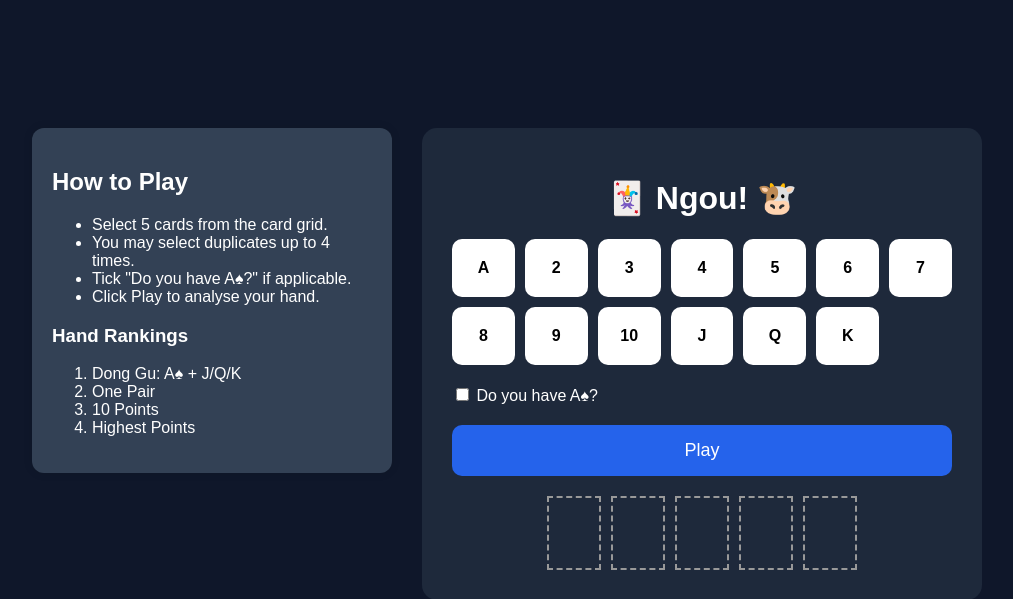
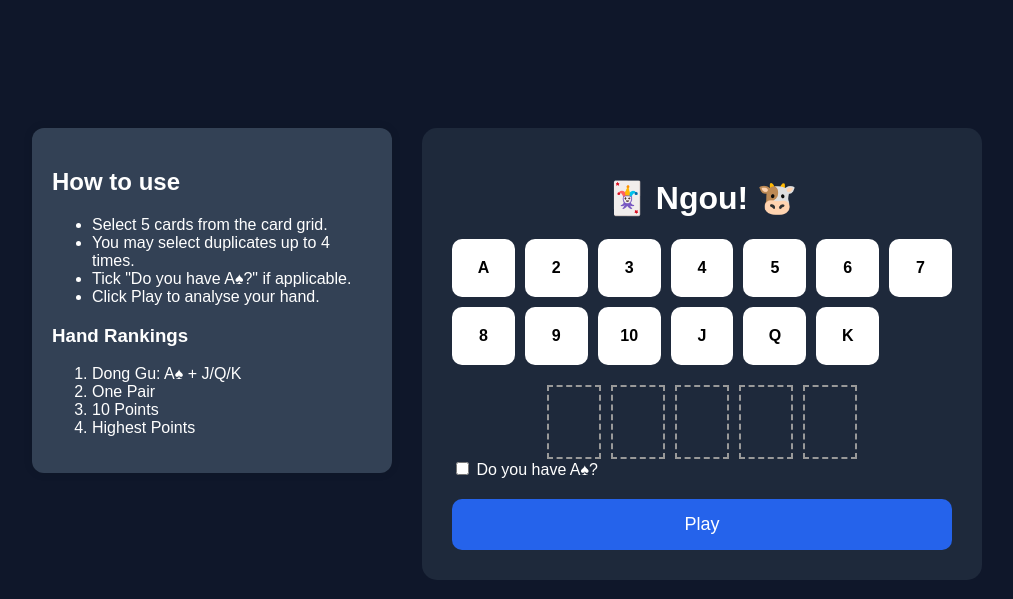
Before and after one commit to daslothz/Ngou-Card-Game-Analyser, a Flask app: page / in a window 1280 px wide. Shown: the top 599 px of the page, without its empty margins (133-1146 px from the left). Run offline with Flask 3, Linux system fonts and the light colour scheme.

Commit message:
UI modification

```diff
--- a/templates/index.html
+++ b/templates/index.html
@@ -9,7 +9,7 @@
 <div class = "main-layout">
 
     <div class="instructions-panel">
-        <h2>How to Play</h2>
+        <h2>How to use</h2>
 
         <ul>
             <li>Select 5 cards from the card grid.</li>
@@ -58,6 +58,15 @@
                 <input type="hidden" name="card3" id="card3">
                 <input type="hidden" name="card4" id="card4">
                 <input type="hidden" name="card5" id="card5">
+
+                <div class="hand-preview">
+                    <div class="slot" id="slot0"></div>
+                    <div class="slot" id="slot1"></div>
+                    <div class="slot" id="slot2"></div>
+                    <div class="slot" id="slot3"></div>
+                    <div class="slot" id="slot4"></div>
+                </div>
+
                 <div class="ace-toggle">
                     <label>
                         <input type="checkbox" name="mushroom" value="yes">
@@ -68,13 +77,7 @@
                 <button type="submit">Play</button>
 
             </form>
-        <div class="hand-preview">
-            <div class="slot" id="slot0"></div>
-            <div class="slot" id="slot1"></div>
-            <div class="slot" id="slot2"></div>
-            <div class="slot" id="slot3"></div>
-            <div class="slot" id="slot4"></div>
-        </div>
+
         {% if result %}
         <div class="result-box">
             <h2>Result</h2>
```
